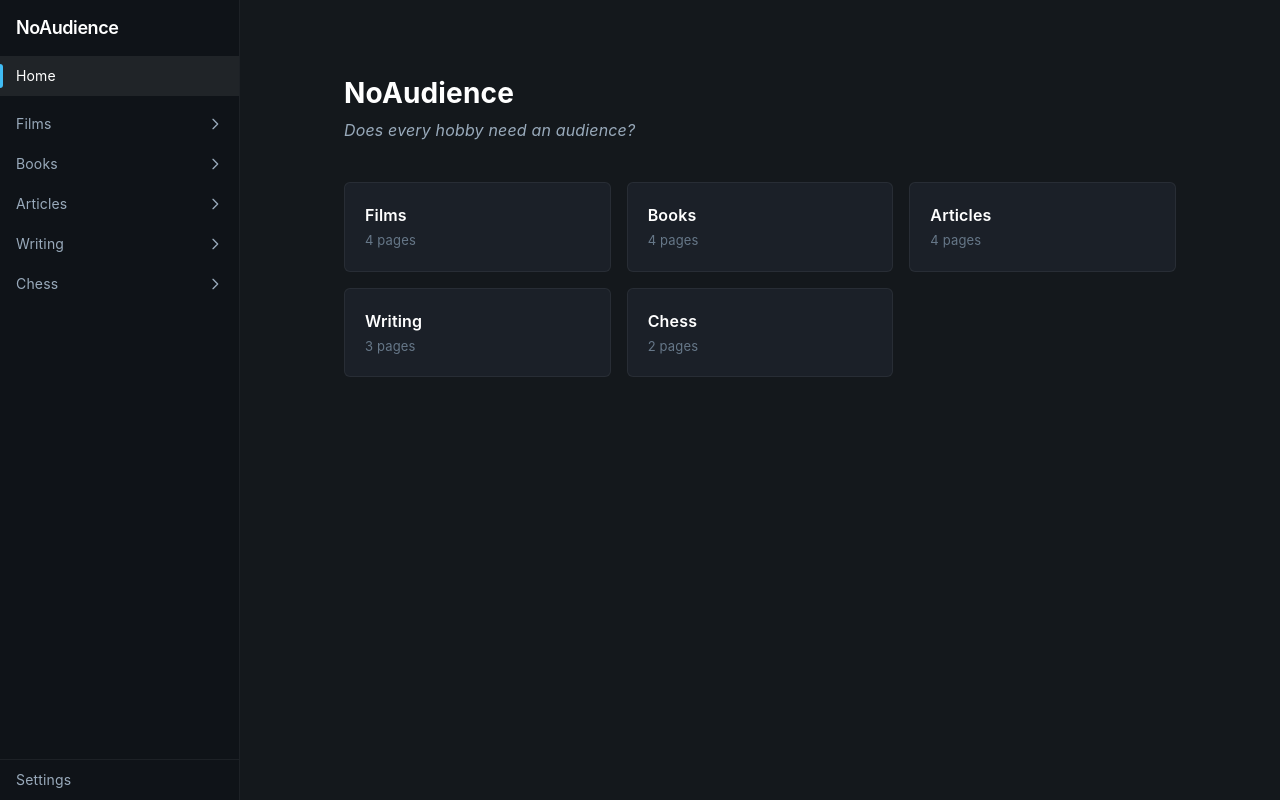
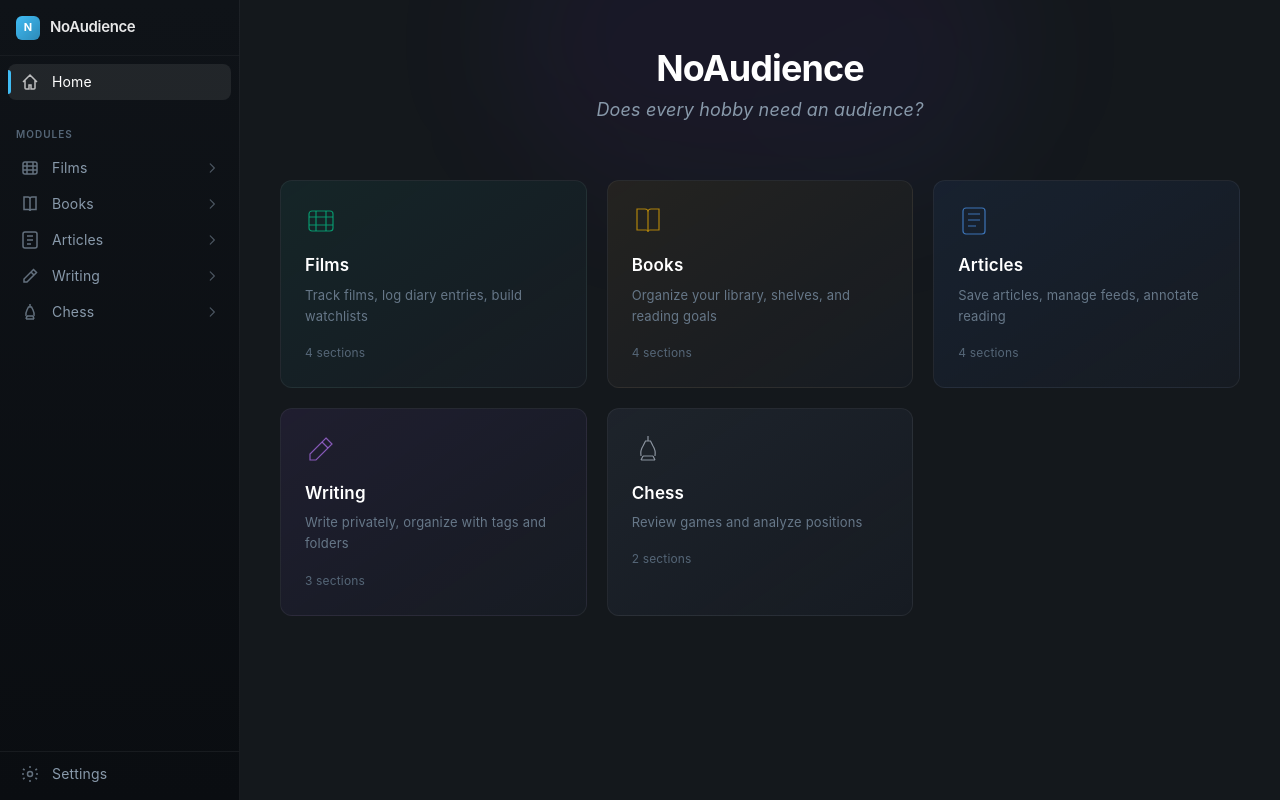
Before and after one commit to v-khanna/NoAudienceApps, a SvelteKit app in the folder apps/noaudience/: page / in a window 1280 px wide. Built offline with nearby package versions, Linux system fonts and the light colour scheme; a web font is replaced by a local one.

Commit message:
Polish core UI: refined sidebar, premium home page, polished settings

```diff
--- a/apps/noaudience/src/routes/+layout.svelte
+++ b/apps/noaudience/src/routes/+layout.svelte
@@ -2,13 +2,18 @@
   import '../app.css';
   import Sidebar from '@noaudience/core/components/Sidebar.svelte';
   import { page } from '$app/stores';
+  import { fade } from 'svelte/transition';
 
   let { children } = $props();
 </script>
 
 <div class="flex h-screen overflow-hidden bg-[#14181C]">
   <Sidebar currentPath={$page.url.pathname} />
-  <main class="flex-1 overflow-y-auto p-8">
-    {@render children()}
+  <main class="flex-1 overflow-y-auto">
+    {#key $page.url.pathname}
+      <div in:fade={{ duration: 150, delay: 50 }}>
+        {@render children()}
+      </div>
+    {/key}
   </main>
 </div>
--- a/apps/noaudience/src/routes/+page.svelte
+++ b/apps/noaudience/src/routes/+page.svelte
@@ -1,23 +1,71 @@
 <script lang="ts">
   import { enabledModules } from '@noaudience/core/stores/modules';
+
+  const moduleStyles: Record<string, { gradient: string; border: string; glow: string; icon: string; desc: string }> = {
+    films: {
+      gradient: 'from-emerald-500/[0.06] to-transparent',
+      border: 'hover:border-emerald-400/30',
+      glow: 'group-hover:shadow-emerald-500/10',
+      icon: '<svg viewBox="0 0 32 32" fill="none" stroke="currentColor" stroke-width="1.2" class="w-8 h-8 text-emerald-400/80"><rect x="4" y="6" width="24" height="20" rx="3"/><path d="M4 12h24M4 20h24M11 6v20M21 6v20"/></svg>',
+      desc: 'Track films, log diary entries, build watchlists'
+    },
+    books: {
+      gradient: 'from-amber-500/[0.06] to-transparent',
+      border: 'hover:border-amber-400/30',
+      glow: 'group-hover:shadow-amber-500/10',
+      icon: '<svg viewBox="0 0 32 32" fill="none" stroke="currentColor" stroke-width="1.2" class="w-8 h-8 text-amber-400/80"><path d="M5 4h8a3 3 0 013 3v20a2 2 0 00-2-2H5V4zM27 4h-8a3 3 0 00-3 3v20a2 2 0 012-2h9V4z"/></svg>',
+      desc: 'Organize your library, shelves, and reading goals'
+    },
+    articles: {
+      gradient: 'from-blue-500/[0.06] to-transparent',
+      border: 'hover:border-blue-400/30',
+      glow: 'group-hover:shadow-blue-500/10',
+      icon: '<svg viewBox="0 0 32 32" fill="none" stroke="currentColor" stroke-width="1.2" class="w-8 h-8 text-blue-400/80"><rect x="5" y="3" width="22" height="26" rx="3"/><path d="M10 9h12M10 15h12M10 21h8"/></svg>',
+      desc: 'Save articles, manage feeds, annotate reading'
+    },
+    writing: {
+      gradient: 'from-purple-500/[0.06] to-transparent',
+      border: 'hover:border-purple-400/30',
+      glow: 'group-hover:shadow-purple-500/10',
+      icon: '<svg viewBox="0 0 32 32" fill="none" stroke="currentColor" stroke-width="1.2" class="w-8 h-8 text-purple-400/80"><path d="M21 5l6 6L11 27H5v-6L21 5z"/><path d="M17 9l6 6"/></svg>',
+      desc: 'Write privately, organize with tags and folders'
+    },
+    chess: {
+      gradient: 'from-slate-400/[0.06] to-transparent',
+      border: 'hover:border-slate-400/30',
+      glow: 'group-hover:shadow-slate-400/10',
+      icon: '<svg viewBox="0 0 32 32" fill="none" stroke="currentColor" stroke-width="1.2" class="w-8 h-8 text-slate-300/80"><path d="M16 3v5M13 8h6M11 13l2.5-5h5L21 13M9 27h14M11 23h10M9 27l2-4M23 27l-2-4M11 13c-2 3-2.5 7-2 10M21 13c2 3 2.5 7 2 10"/></svg>',
+      desc: 'Review games and analyze positions'
+    }
+  };
 </script>
 
-<div class="px-8 py-10 max-w-4xl mx-auto">
-  <div class="mb-10">
-    <h1 class="text-[28px] font-bold text-white">NoAudience</h1>
-    <p class="text-[#99AABB] italic mt-1">Does every hobby need an audience?</p>
+<div class="px-8 py-12 max-w-5xl mx-auto">
+  <!-- Hero -->
+  <div class="relative mb-14 text-center">
+    <div class="absolute inset-0 flex items-center justify-center pointer-events-none -top-20" aria-hidden="true">
+      <div class="w-[500px] h-[300px] bg-gradient-to-br from-indigo-600/[0.07] via-purple-600/[0.05] to-blue-600/[0.07] rounded-full blur-3xl"></div>
+    </div>
+    <h1 class="relative text-4xl font-bold text-white tracking-tight">NoAudience</h1>
+    <p class="relative text-[#8899AA] italic mt-2 text-lg">Does every hobby need an audience?</p>
   </div>
 
-  <div class="grid grid-cols-1 sm:grid-cols-2 lg:grid-cols-3 gap-4">
+  <!-- Module cards -->
+  <div class="grid grid-cols-1 sm:grid-cols-2 lg:grid-cols-3 gap-5">
     {#each $enabledModules as mod (mod.id)}
+      {@const style = moduleStyles[mod.id]}
       <a
         href="/{mod.id}"
-        class="block bg-[#1B2028] border border-[rgba(255,255,255,0.06)] rounded-[6px] p-5 transition-colors duration-150 hover:border-[rgba(255,255,255,0.16)] hover:bg-[#2C3440]"
+        class="group relative block bg-gradient-to-br {style?.gradient ?? ''} bg-[#161B22] border border-white/[0.06] rounded-xl p-6 transition-all duration-300 hover:-translate-y-0.5 {style?.border ?? ''} hover:shadow-lg {style?.glow ?? ''}"
       >
-        <h2 class="text-[16px] font-semibold text-white mb-1">{mod.label}</h2>
-        <p class="text-[13px] text-[#667788]">
-          {mod.subPages.length} {mod.subPages.length === 1 ? 'page' : 'pages'}
-        </p>
+        <div class="mb-4 opacity-80 group-hover:opacity-100 transition-opacity">
+          {@html style?.icon ?? ''}
+        </div>
+        <h2 class="text-[17px] font-semibold text-white mb-1.5">{mod.label}</h2>
+        <p class="text-[13px] text-[#667788] leading-relaxed mb-3">{style?.desc ?? ''}</p>
+        <span class="text-[12px] text-[#556677]">
+          {mod.subPages.length} {mod.subPages.length === 1 ? 'section' : 'sections'}
+        </span>
       </a>
     {/each}
   </div>
--- a/apps/noaudience/src/routes/settings/+page.svelte
+++ b/apps/noaudience/src/routes/settings/+page.svelte
@@ -4,6 +4,7 @@
   import { appSettings } from '@noaudience/core/stores/settings';
 
   let settings = $state({ tmdbApiKey: '', substackFeedUrl: '' });
+  let showTmdbKey = $state(false);
 
   appSettings.subscribe((s) => {
     settings.tmdbApiKey = s.tmdbApiKey;
@@ -33,66 +34,100 @@
   }
 </script>
 
-<div class="px-8 py-10 max-w-2xl">
-  <h1 class="text-[28px] font-bold text-white mb-1">Settings</h1>
-  <p class="text-[#99AABB] mb-8">Configure your NoAudience experience.</p>
+<div class="px-8 py-12 max-w-2xl mx-auto">
+  <div class="mb-10">
+    <h1 class="text-3xl font-bold text-white tracking-tight">Settings</h1>
+    <p class="text-[#8899AA] mt-1.5">Configure your NoAudience experience.</p>
+  </div>
 
   <!-- Modules -->
-  <section class="mb-10">
-    <h2 class="text-[16px] font-semibold text-white mb-4">Modules</h2>
-    <div class="flex flex-col gap-2">
+  <section class="mb-8">
+    <div class="bg-[#161B22] border border-white/[0.06] rounded-xl overflow-hidden">
+      <div class="px-5 py-4 border-b border-white/[0.04]">
+        <h2 class="text-[15px] font-semibold text-white">Modules</h2>
+        <p class="text-[12px] text-[#667788] mt-0.5">Enable or disable sections of the app.</p>
+      </div>
+      <div class="divide-y divide-white/[0.04]">
         {#each allModules as mod (mod.id)}
           <label
-          class="flex items-center justify-between bg-[#1B2028] border border-[rgba(255,255,255,0.06)] rounded-[6px] px-4 py-3 cursor-pointer hover:border-[rgba(255,255,255,0.16)] hover:bg-[#2C3440] transition-colors duration-150"
+            class="flex items-center justify-between px-5 py-3.5 cursor-pointer hover:bg-white/[0.02] transition-colors duration-150"
           >
-          <span class="text-[14px] text-white">{mod.label}</span>
-          <input
-            type="checkbox"
-            checked={$enabledModuleIds.has(mod.id)}
-            onchange={() => toggleModule(mod.id)}
-            class="w-4 h-4 accent-[#00E054] cursor-pointer"
-          />
+            <span class="text-[14px] text-white/90">{mod.label}</span>
+            <!-- Custom toggle -->
+            <button
+              type="button"
+              role="switch"
+              aria-checked={$enabledModuleIds.has(mod.id)}
+              onclick={() => toggleModule(mod.id)}
+              class="relative inline-flex h-6 w-11 items-center rounded-full transition-colors duration-200 focus:outline-none focus:ring-2 focus:ring-[#40BCF4]/40 focus:ring-offset-2 focus:ring-offset-[#161B22]
+                {$enabledModuleIds.has(mod.id) ? 'bg-emerald-500' : 'bg-white/[0.12]'}"
+            >
+              <span
+                class="inline-block h-4 w-4 rounded-full bg-white transition-transform duration-200 shadow-sm
+                  {$enabledModuleIds.has(mod.id) ? 'translate-x-6' : 'translate-x-1'}"
+              ></span>
+            </button>
           </label>
         {/each}
+      </div>
     </div>
   </section>
 
   <!-- API Keys -->
-  <section class="mb-10">
-    <h2 class="text-[16px] font-semibold text-white mb-4">API Keys</h2>
-    <div class="flex flex-col gap-4">
+  <section class="mb-8">
+    <div class="bg-[#161B22] border border-white/[0.06] rounded-xl overflow-hidden">
+      <div class="px-5 py-4 border-b border-white/[0.04]">
+        <h2 class="text-[15px] font-semibold text-white">API Keys</h2>
+        <p class="text-[12px] text-[#667788] mt-0.5">Connect external services.</p>
+      </div>
+      <div class="p-5 flex flex-col gap-5">
         <div>
-        <label class="block text-[13px] text-[#99AABB] mb-1" for="tmdb-key">TMDB API Key</label>
+          <div class="flex items-center justify-between mb-1.5">
+            <label class="block text-[13px] text-[#99AABB] font-medium" for="tmdb-key">TMDB API Key</label>
+            <button
+              type="button"
+              onclick={() => showTmdbKey = !showTmdbKey}
+              class="text-[11px] text-[#667788] hover:text-[#99AABB] transition-colors"
+            >
+              {showTmdbKey ? 'Hide' : 'Show'}
+            </button>
+          </div>
           <input
             id="tmdb-key"
-          type="password"
+            type={showTmdbKey ? 'text' : 'password'}
             value={settings.tmdbApiKey}
             oninput={updateTmdbKey}
-          class="w-full bg-[#1B2028] border border-[rgba(255,255,255,0.06)] rounded-[6px] px-3 py-2 text-[14px] text-white placeholder-[#667788] focus:outline-none focus:border-[#00E054]"
+            class="w-full bg-[#0D1117] border border-white/[0.08] rounded-lg px-3.5 py-2.5 text-[14px] text-white placeholder-[#445566] focus:outline-none focus:border-[#40BCF4]/50 focus:ring-1 focus:ring-[#40BCF4]/20 transition-all"
             placeholder="Enter your TMDB API key"
           />
-        <p class="text-[12px] text-[#667788] mt-1">Required for film metadata and poster images.</p>
+          <p class="text-[12px] text-[#556677] mt-1.5">Required for film metadata and poster images.</p>
         </div>
         <div>
-        <label class="block text-[13px] text-[#99AABB] mb-1" for="substack-url">Substack Feed URL</label>
+          <label class="block text-[13px] text-[#99AABB] font-medium mb-1.5" for="substack-url">Substack Feed URL</label>
           <input
             id="substack-url"
             type="text"
             value={settings.substackFeedUrl}
             oninput={updateSubstackUrl}
-          class="w-full bg-[#1B2028] border border-[rgba(255,255,255,0.06)] rounded-[6px] px-3 py-2 text-[14px] text-white placeholder-[#667788] focus:outline-none focus:border-[#00E054]"
+            class="w-full bg-[#0D1117] border border-white/[0.08] rounded-lg px-3.5 py-2.5 text-[14px] text-white placeholder-[#445566] focus:outline-none focus:border-[#40BCF4]/50 focus:ring-1 focus:ring-[#40BCF4]/20 transition-all"
             placeholder="https://yourname.substack.com/feed"
           />
+        </div>
       </div>
     </div>
   </section>
 
   <!-- Data -->
-  <section class="mb-10">
-    <h2 class="text-[16px] font-semibold text-white mb-4">Data</h2>
-    <div class="flex gap-3">
+  <section class="mb-8">
+    <div class="bg-[#161B22] border border-white/[0.06] rounded-xl overflow-hidden">
+      <div class="px-5 py-4 border-b border-white/[0.04]">
+        <h2 class="text-[15px] font-semibold text-white">Data</h2>
+        <p class="text-[12px] text-[#667788] mt-0.5">Export or import your data.</p>
+      </div>
+      <div class="p-5 flex gap-3">
         <Button variant="secondary" onclick={() => {}}>Export All Data</Button>
         <Button variant="secondary" onclick={() => {}}>Import Data</Button>
       </div>
+    </div>
   </section>
 </div>
--- a/packages/core/src/components/Sidebar.svelte
+++ b/packages/core/src/components/Sidebar.svelte
@@ -1,6 +1,7 @@
 <script lang="ts">
   import { enabledModules } from '../stores/modules';
   import SidebarItem from './SidebarItem.svelte';
+  import { slide } from 'svelte/transition';
 
   interface Props {
     currentPath?: string;
@@ -23,27 +24,52 @@
       }
     }
   });
+
+  const moduleIcons: Record<string, string> = {
+    films: '<svg viewBox="0 0 20 20" fill="none" stroke="currentColor" stroke-width="1.5" class="w-5 h-5"><rect x="3" y="4" width="14" height="12" rx="2"/><path d="M3 8h14M3 12h14M7 4v12M13 4v12"/></svg>',
+    books: '<svg viewBox="0 0 20 20" fill="none" stroke="currentColor" stroke-width="1.5" class="w-5 h-5"><path d="M4 3h4a2 2 0 012 2v12a1.5 1.5 0 00-1.5-1.5H4V3zM16 3h-4a2 2 0 00-2 2v12a1.5 1.5 0 011.5-1.5H16V3z"/></svg>',
+    articles: '<svg viewBox="0 0 20 20" fill="none" stroke="currentColor" stroke-width="1.5" class="w-5 h-5"><rect x="3" y="2" width="14" height="16" rx="2"/><path d="M7 6h6M7 10h6M7 14h4"/></svg>',
+    writing: '<svg viewBox="0 0 20 20" fill="none" stroke="currentColor" stroke-width="1.5" class="w-5 h-5"><path d="M13.5 3.5l3 3L7 16H4v-3L13.5 3.5z"/><path d="M11 6l3 3"/></svg>',
+    chess: '<svg viewBox="0 0 20 20" fill="none" stroke="currentColor" stroke-width="1.5" class="w-5 h-5"><path d="M10 2v3M8 5h4M7 8l1.5-3h3L13 8M6 17h8M7 14h6M6 17l1-3M14 17l-1-3M7 8c-1 2-1.5 4-1 6M13 8c1 2 1.5 4 1 6"/></svg>'
+  };
+
+  const homeIcon = '<svg viewBox="0 0 20 20" fill="none" stroke="currentColor" stroke-width="1.5" class="w-5 h-5"><path d="M3 10l7-7 7 7M5 8.5V16a1 1 0 001 1h3v-4h2v4h3a1 1 0 001-1V8.5"/></svg>';
+  const settingsIcon = '<svg viewBox="0 0 20 20" fill="none" stroke="currentColor" stroke-width="1.5" class="w-5 h-5"><circle cx="10" cy="10" r="2.5"/><path d="M10 2v2M10 16v2M17.07 5l-1.73 1M4.66 14l-1.73 1M18 10h-2M4 10H2M17.07 15l-1.73-1M4.66 6L2.93 5"/></svg>';
 </script>
 
-<nav class="flex flex-col w-60 h-full bg-[#0F1318] border-r border-white/[0.06] select-none">
-  <!-- Title -->
-  <div class="px-4 h-14 flex items-center">
-    <span class="text-lg font-semibold text-white tracking-tight">NoAudience</span>
+<nav class="flex flex-col w-60 h-full bg-gradient-to-b from-[#0F1318] to-[#0A0D11] border-r border-white/[0.06] select-none">
+  <!-- Logo -->
+  <div class="px-4 h-14 flex items-center gap-2.5 border-b border-white/[0.04]">
+    <div class="w-6 h-6 rounded-md bg-gradient-to-br from-[#40BCF4] to-[#2D8AB8] flex items-center justify-center">
+      <span class="text-[11px] font-bold text-white leading-none">N</span>
+    </div>
+    <span class="text-[15px] font-semibold text-white/90 tracking-tight">NoAudience</span>
   </div>
 
   <!-- Home -->
-  <SidebarItem href="/" label="Home" {currentPath} />
+  <div class="mt-2">
+    <SidebarItem href="/" label="Home" {currentPath} icon={homeIcon} />
+  </div>
 
   <!-- Modules -->
-  <div class="flex-1 overflow-y-auto mt-2">
+  <div class="flex-1 overflow-y-auto mt-1">
+    <div class="px-4 pt-4 pb-1.5">
+      <span class="text-[10px] font-semibold uppercase tracking-widest text-[#556677]">Modules</span>
+    </div>
     {#each $enabledModules as mod (mod.id)}
       <button
         onclick={() => toggleModule(mod.id)}
-        class="flex items-center justify-between w-full px-4 h-10 text-sm text-[#99AABB] hover:text-white hover:bg-white/[0.04] transition-colors duration-150"
+        class="group flex items-center justify-between w-full mx-2 px-3 h-9 text-sm text-[#8899AA] hover:text-white hover:bg-white/[0.05] rounded-lg transition-all duration-200"
+        style="width: calc(100% - 16px)"
       >
-        <span>{mod.label}</span>
+        <span class="flex items-center gap-3">
+          <span class="w-5 h-5 flex items-center justify-center opacity-70 group-hover:opacity-100 transition-opacity">
+            {@html moduleIcons[mod.id] || ''}
+          </span>
+          <span>{mod.label}</span>
+        </span>
         <svg
-          class="w-4 h-4 transition-transform duration-150 {expandedModules[mod.id] ? 'rotate-90' : ''}"
+          class="w-3.5 h-3.5 transition-transform duration-200 opacity-50 {expandedModules[mod.id] ? 'rotate-90' : ''}"
           fill="none"
           viewBox="0 0 24 24"
           stroke="currentColor"
@@ -54,16 +80,18 @@
       </button>
 
       {#if expandedModules[mod.id]}
-        <SidebarItem href="/{mod.id}" label="Overview" indent {currentPath} />
-        {#each mod.subPages as sub (sub.path)}
-          <SidebarItem href={sub.path} label={sub.label} indent {currentPath} />
-        {/each}
+        <div transition:slide={{ duration: 150 }}>
+          <SidebarItem href="/{mod.id}" label="Overview" indent {currentPath} />
+          {#each mod.subPages as sub (sub.path)}
+            <SidebarItem href={sub.path} label={sub.label} indent {currentPath} />
+          {/each}
+        </div>
       {/if}
     {/each}
   </div>
 
   <!-- Settings -->
-  <div class="border-t border-white/[0.06]">
-    <SidebarItem href="/settings" label="Settings" {currentPath} />
+  <div class="border-t border-white/[0.06] pt-1 pb-2">
+    <SidebarItem href="/settings" label="Settings" {currentPath} icon={settingsIcon} />
   </div>
 </nav>
--- a/packages/core/src/components/SidebarItem.svelte
+++ b/packages/core/src/components/SidebarItem.svelte
@@ -4,22 +4,31 @@
     label: string;
     indent?: boolean;
     currentPath?: string;
+    icon?: string;
   }
 
-  let { href, label, indent = false, currentPath = '' }: Props = $props();
+  let { href, label, indent = false, currentPath = '', icon = '' }: Props = $props();
   let active = $derived(currentPath === href || (href !== '/' && currentPath.startsWith(href + '/')));
 </script>
 
 <a
   {href}
-  class="flex items-center gap-3 px-4 h-10 text-sm transition-colors duration-150 relative
-    {indent ? 'pl-11' : ''}
+  class="group flex items-center gap-3 mx-2 h-9 text-sm transition-all duration-200 relative rounded-lg
+    {indent ? 'pl-10 pr-3' : 'px-3'}
     {active
-      ? 'text-white bg-white/[0.07]'
-      : 'text-[#99AABB] hover:text-white hover:bg-white/[0.04]'}"
+      ? 'text-white bg-white/[0.08]'
+      : 'text-[#8899AA] hover:text-white hover:bg-white/[0.05]'}"
 >
   {#if active && !indent}
-    <span class="absolute left-0 top-2 bottom-2 w-[3px] rounded-r bg-[#40BCF4]"></span>
+    <span class="absolute left-0 top-1.5 bottom-1.5 w-[3px] rounded-r bg-[#40BCF4]"></span>
   {/if}
-  <span>{label}</span>
+  {#if indent}
+    <span class="absolute left-[26px] top-0 bottom-0 w-px bg-white/[0.06]"></span>
+  {/if}
+  {#if icon}
+    <span class="w-5 h-5 flex items-center justify-center text-current opacity-70 group-hover:opacity-100 transition-opacity">
+      {@html icon}
+    </span>
+  {/if}
+  <span class="truncate">{label}</span>
 </a>
```
Lines whose indentation alone changed are shown as unchanged.
